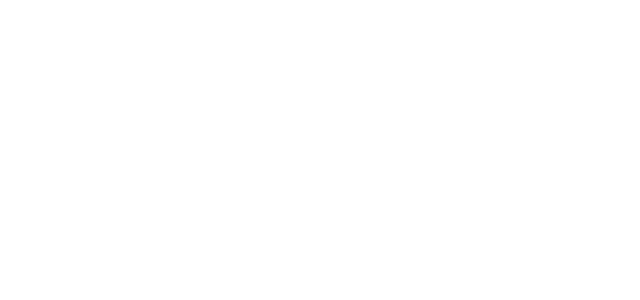
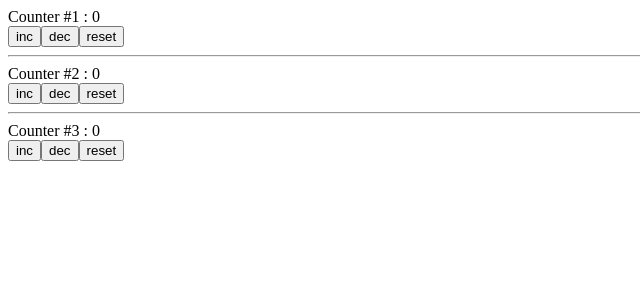
Before and after one commit to igorGavr/react_home_work, a React (Create React App) app: page / in a window 1280 px wide. Shown: the top 300 px of the page, without its empty margins (0-640 px from the left). Built offline with nearby package versions, Linux system fonts and the light colour scheme.

Commit message:
les 5 hw part 1

```diff
--- a/src/App.js
+++ b/src/App.js
@@ -1,11 +1,55 @@
+import {useReducer} from "react";
 
 
+const reducer = (state, action) => {
+  const { type, payload } = action;
+
+  switch (type) {
+    case 'counter1' :
+      return { ...state, counter1: state.counter1 + payload }
+    case 'counter2' :
+      return { ...state, counter2: state.counter2 + payload }
+    case 'counter3' :
+      return { ...state, counter3: state.counter3 + payload }
+
+    case 'reset1' :
+      return { ...state, counter1: 0 }
+    case 'reset2' :
+      return { ...state, counter2: 0 }
+    case 'reset3' :
+      return { ...state, counter3: 0 }
+
+    default :
+      console.error('невідомий тип!');
+      return state;
+  }
+}
 
 function App() {
+  const [state, dispatch] = useReducer(reducer, { counter1: 0, counter2: 0, counter3: 0 });
   return (
-    <div className="App">
-
-    </div>
+      <div>
+        <div>
+          <div>Counter #1 : {state.counter1}</div>
+          <button onClick={() => dispatch({ type: 'counter1', payload: 1 })}>inc</button>
+          <button onClick={() => dispatch({ type: 'counter1', payload: -1 })}>dec</button>
+          <button onClick={() => dispatch({ type: 'reset1' })}>reset</button>
+        </div>
+        <hr/>
+        <div>
+          <div>Counter #2 : {state.counter2}</div>
+          <button onClick={() => dispatch({ type: 'counter2', payload: 1 })}>inc</button>
+          <button onClick={() => dispatch({ type: 'counter2', payload: -1 })}>dec</button>
+          <button onClick={() => dispatch({ type: 'reset2' })}>reset</button>
+        </div>
+        <hr/>
+        <div>
+          <div>Counter #3 : {state.counter3}</div>
+          <button onClick={() => dispatch({ type: 'counter3', payload: 1 })}>inc</button>
+          <button onClick={() => dispatch({ type: 'counter3', payload: -1 })}>dec</button>
+          <button onClick={() => dispatch({ type: 'reset3' })}>reset</button>
+        </div>
+      </div>
   );
 }
 
```
